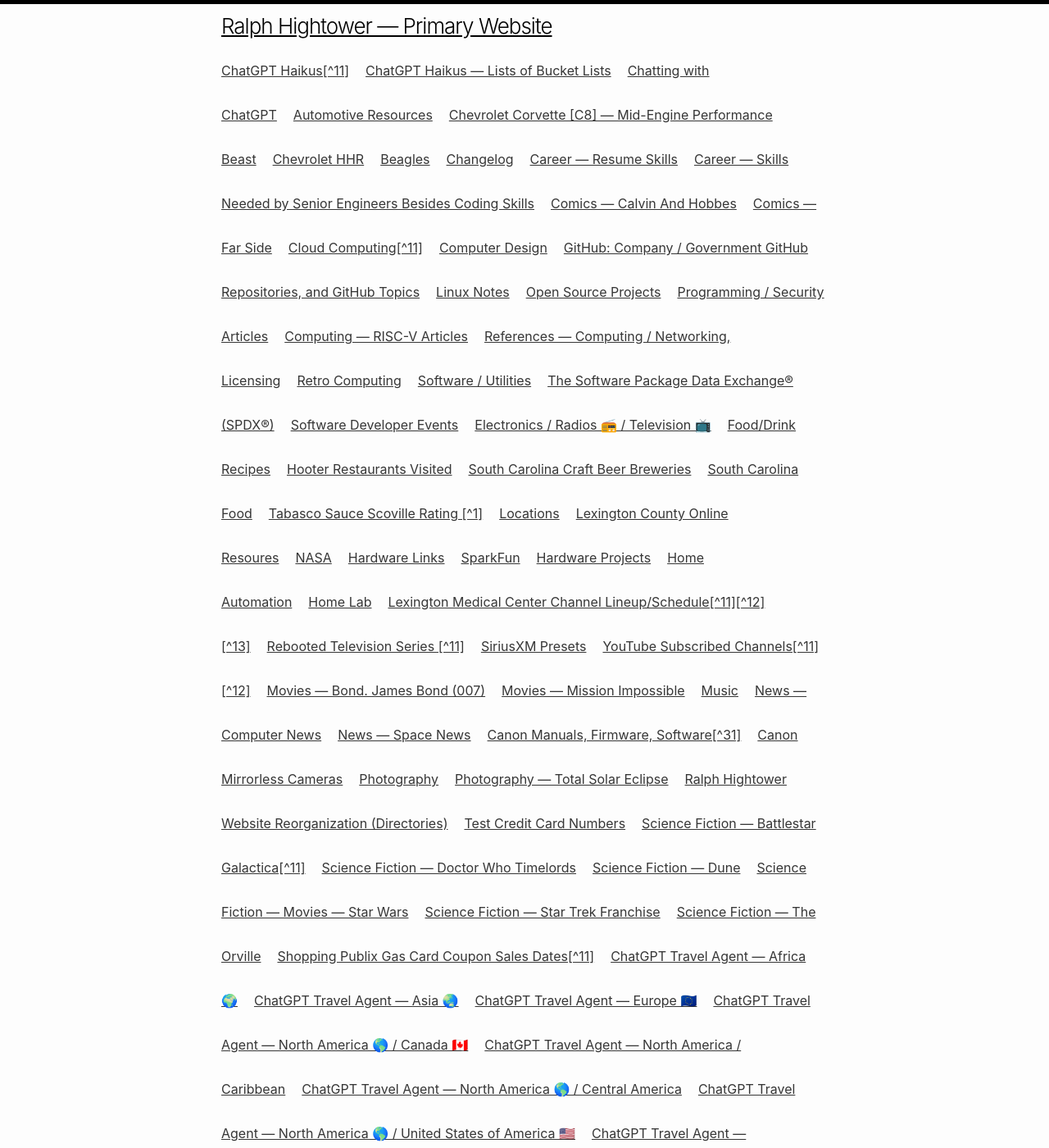
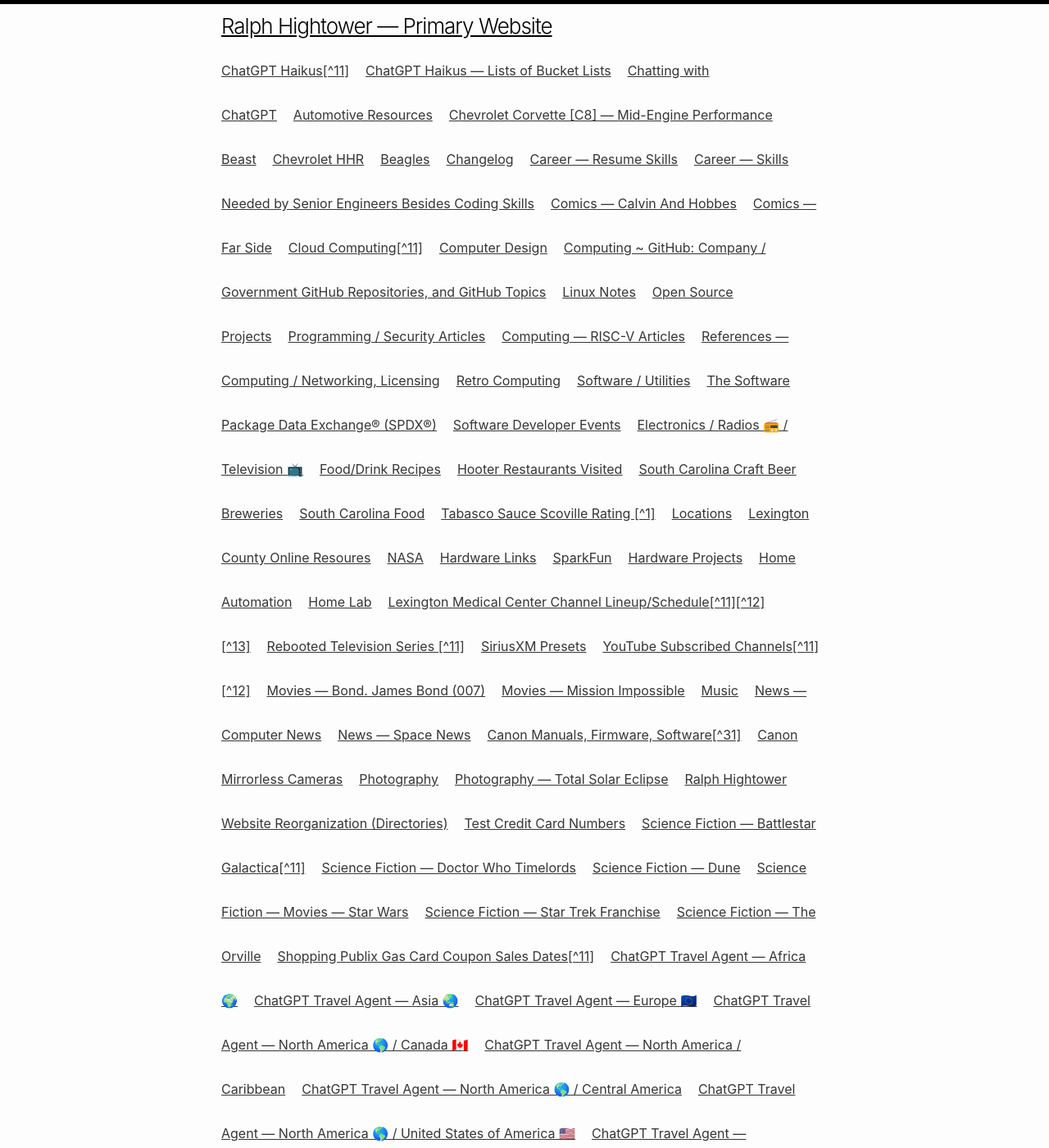
Before and after one commit to RalphHightower/RalphHightower, a Jekyll site: the page built from Computing/GitHubCompanyGovernment.md, in a window 1280 px wide and 1400 px high. Shown: the whole window at 82% size. Built offline with Jekyll 4.4.1, drawn with Linux system fonts in a browser that asks for light colours; our own code applies the rules of GitHub Pages for plain Markdown files; some of the changed text lies outside the part shown.

```diff
--- a/Computing/GitHubCompanyGovernment.md
+++ b/Computing/GitHubCompanyGovernment.md
@@ -1,4 +1,4 @@
-# GitHub: Company / Government [GitHub Repositories](https://github.com/), and [GitHub](https://github.com/ ) Topics
+# Computing ~ GitHub: Company / Government [GitHub Repositories](https://github.com/), and [GitHub](https://github.com/ ) Topics
 
 ## Company / Government [GitHubs](https://github.com/ )
 
```
Also changed, not shown: other parts of Computing/GitHubCompanyGovernment.md (+1 -0 lines).
